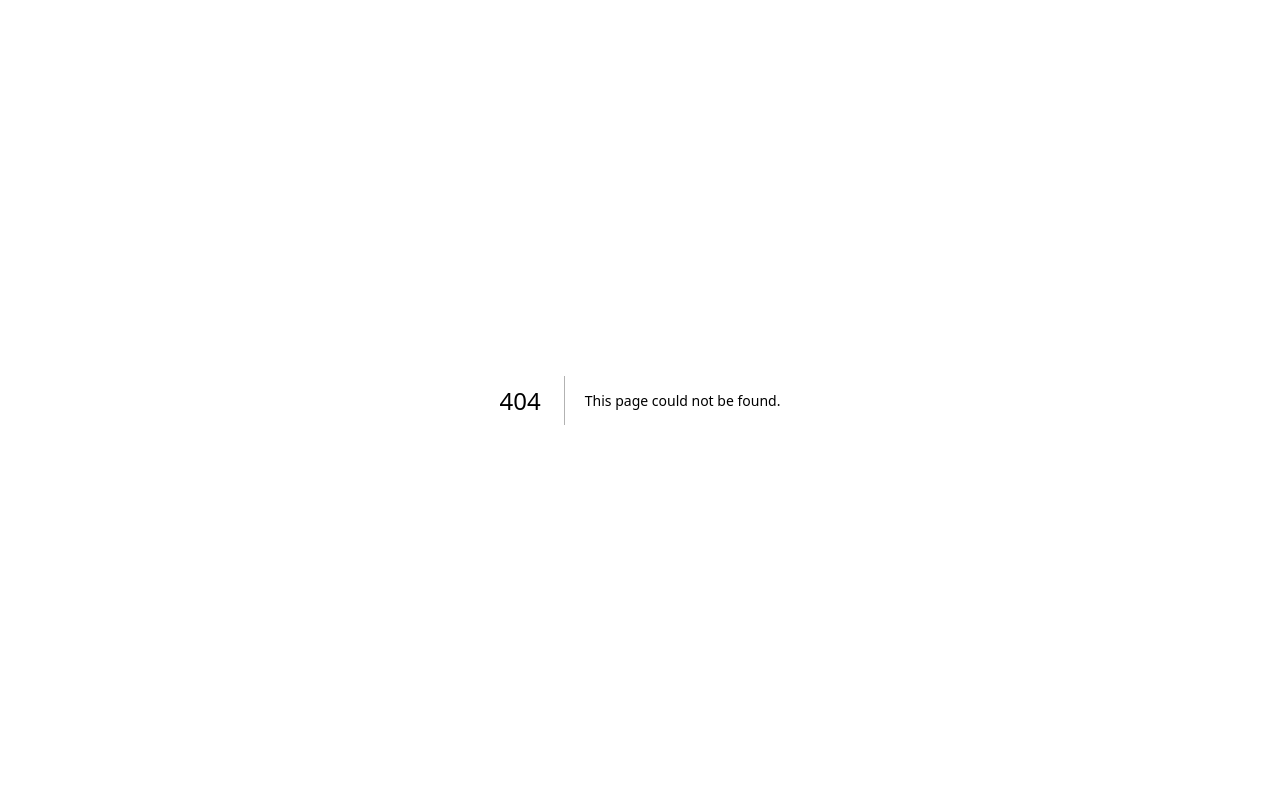
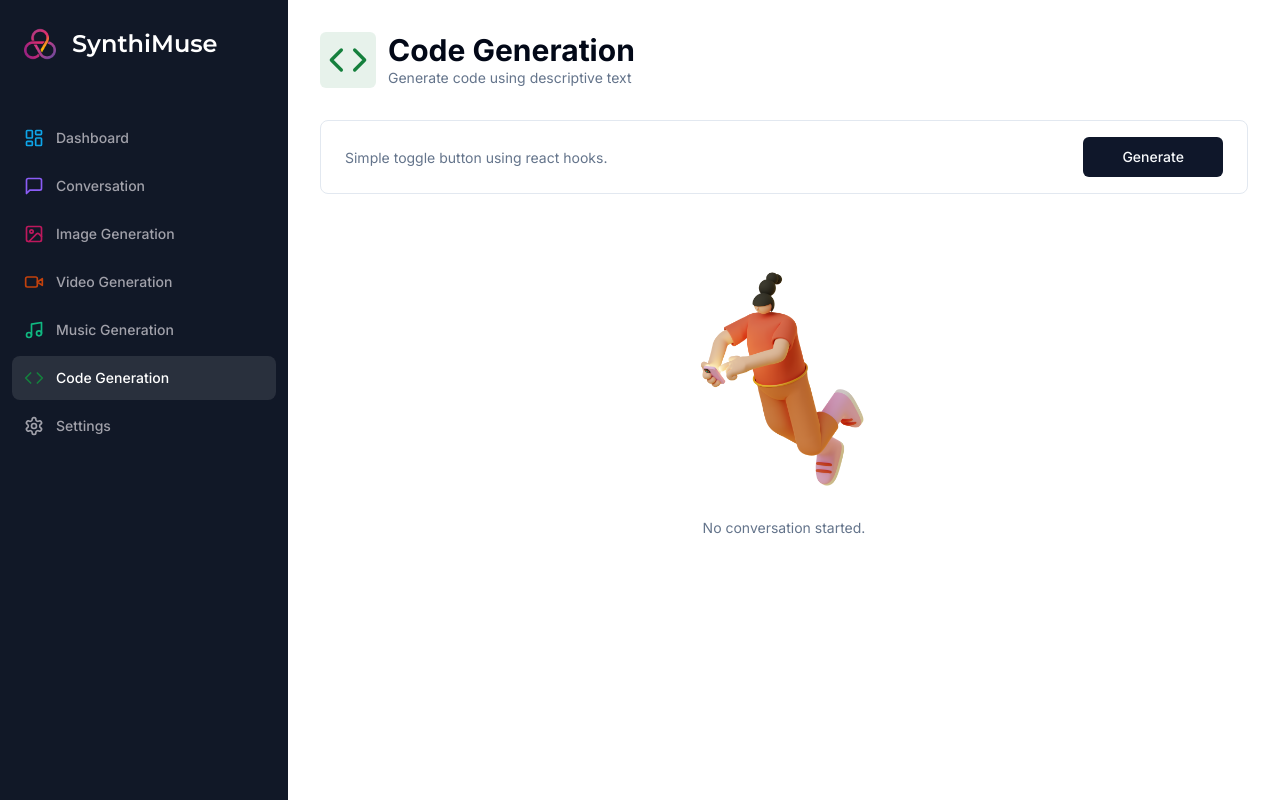
Before and after one commit to atharv-av/SynthiMuse, a Next.js app: page /code in a window 1280 px wide. Before the commit this address had no page. Built offline with nearby package versions, Linux system fonts and the light colour scheme.

Commit message:
completed code generator functionality.

```diff
--- /dev/null
+++ b/app/(dashboard)/(routes)/code/constants.ts
@@ -0,0 +1,7 @@
+import * as z from "zod";
+
+export const formSchema = z.object({
+  prompt: z.string().min(1, {
+    message: "Prompt is required",
+  }),
+});
--- /dev/null
+++ b/app/(dashboard)/(routes)/code/page.tsx
@@ -0,0 +1,127 @@
+"use client";
+
+import axios from "axios";
+import * as z from "zod";
+import { Heading } from "@/components/heading";
+import { Code } from "lucide-react";
+import { useForm } from "react-hook-form";
+import { formSchema } from "./constants";
+import { zodResolver } from "@hookform/resolvers/zod";
+import { Form, FormControl, FormField, FormItem } from "@/components/ui/form";
+import { Input } from "@/components/ui/input";
+import { Button } from "@/components/ui/button";
+import { useRouter } from "next/navigation";
+import { ChatCompletionRequestMessage } from "openai";
+import { useState } from "react";
+import { Empty } from "@/components/empty";
+import Loader from "@/components/loader";
+import { cn } from "@/lib/utils";
+import { UserAvatar } from "@/components/user-avatar";
+import { BotAvatar } from "@/components/bot-avatar";
+
+const CodePage = () => {
+  const router = useRouter();
+  const [messages, setMessages] = useState<ChatCompletionRequestMessage[]>([]);
+  const form = useForm<z.infer<typeof formSchema>>({
+    resolver: zodResolver(formSchema),
+    defaultValues: {
+      prompt: "",
+    },
+  });
+
+  const isLoading = form.formState.isSubmitting;
+
+  const onSubmit = async (values: z.infer<typeof formSchema>) => {
+    try {
+      const userMessage: ChatCompletionRequestMessage = {
+        role: "user",
+        content: values.prompt,
+      };
+
+      const newMessages = [...messages, userMessage];
+
+      const response = await axios.post("/api/code", {
+        messages: newMessages,
+      });
+      setMessages((current) => [...current, userMessage, response.data]);
+
+      form.reset();
+    } catch (error: any) {
+      console.log(error);
+    } finally {
+      router.refresh();
+    }
+  };
+
+  return (
+    <div>
+      <Heading
+        title="Code Generation"
+        description="Generate code using descriptive text"
+        icon={Code}
+        iconColor="text-green-700"
+        bgColor="bg-green-700/10"
+      />
+      <div className="px-4 lg:px-8">
+        <div>
+          <Form {...form}>
+            <form
+              onSubmit={form.handleSubmit(onSubmit)}
+              className="rounded-lg border w-full p-4 px-3 md:px-6 focus-within:shadow-sm grid grid-cols-12 gap-2"
+            >
+              <FormField
+                name="prompt"
+                render={({ field }) => (
+                  <FormItem className="col-span-12 lg:col-span-10">
+                    <FormControl className="m-0 p-0">
+                      <Input
+                        className="border-0 outline-none focus-visible:ring-0 focus-visible:ring-transparent"
+                        disabled={isLoading}
+                        placeholder="Simple toggle button using react hooks."
+                        {...field}
+                      />
+                    </FormControl>
+                  </FormItem>
+                )}
+              />
+              <Button
+                className="col-span-12 lg:col-span-2 w-full"
+                disabled={isLoading}
+              >
+                Generate
+              </Button>
+            </form>
+          </Form>
+        </div>
+        <div className="space-y-4 mt-4">
+          {isLoading && (
+            <div className="p-8 rounded-lg w-full flex items-center justify-center bg-muted">
+              <Loader />
+            </div>
+          )}
+          {messages.length === 0 && !isLoading && (
+            <Empty label="No conversation started." />
+          )}
+          <div className="flex flex-col-reverse gap-y-4">
+            {messages.map((message) => (
+              <div
+                key={message.content}
+                className={cn(
+                  "p-8 w-full flex items-start gap-x-8 rounded-lg",
+                  message.role === "user"
+                    ? "bg-white border border-black/10"
+                    : "bg-muted"
+                )}
+              >
+                {message.role === "user" ? <UserAvatar /> : <BotAvatar />}
+                <p className="text-sm">{message.content}</p>
+              </div>
+            ))}
+          </div>
+        </div>
+      </div>
+    </div>
+  );
+};
+
+export default CodePage;
--- /dev/null
+++ b/app/api/code/route.ts
@@ -0,0 +1,43 @@
+import { auth } from "@clerk/nextjs";
+import { NextResponse } from "next/server";
+import { ChatCompletionRequestMessage, Configuration, OpenAIApi } from "openai";
+
+const configuration = new Configuration({
+  apiKey: process.env.OPENAI_API_KEY,
+});
+
+const openai = new OpenAIApi(configuration);
+
+const instructionMessage: ChatCompletionRequestMessage = {
+  role: "system",
+  content: "You are a code generator. You must answer only in markdown code snippets. Use code comments for explanations"
+}
+
+export async function POST(req: Request) {
+  try {
+    const userId = auth();
+    const body = await req.json();
+    const { messages } = body;
+
+    if (!userId) {
+      return new NextResponse("Unauthorized", { status: 401 });
+    }
+
+    if (!configuration.apiKey) {
+      return new NextResponse("Open AI key not configured", { status: 500 });
+    }
+
+    if (!messages) {
+      return new NextResponse("Messages are required", { status: 400 });
+    }
+
+    const response = await openai.createChatCompletion({
+      model: "gpt-3.5-turbo",
+      messages: [instructionMessage, ...messages],
+    });
+    return NextResponse.json(response.data.choices[0].message);
+  } catch (error) {
+    console.log("[CODE_ERROR]", error);
+    return new NextResponse("Interal error", { status: 500 });
+  }
+}
```
Also changed, not shown: 1 other file (tests, documents, lock files or other folders).
